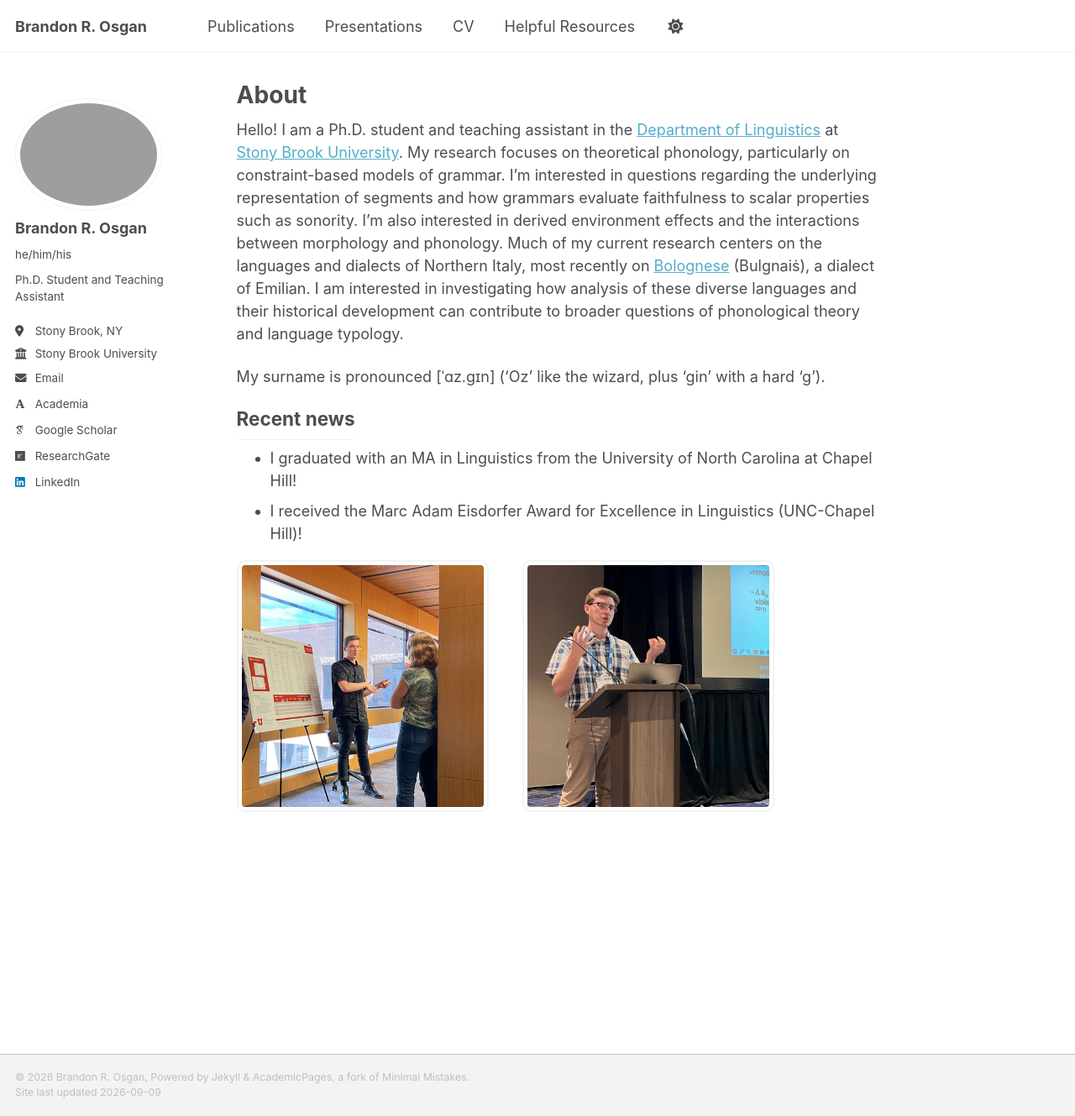
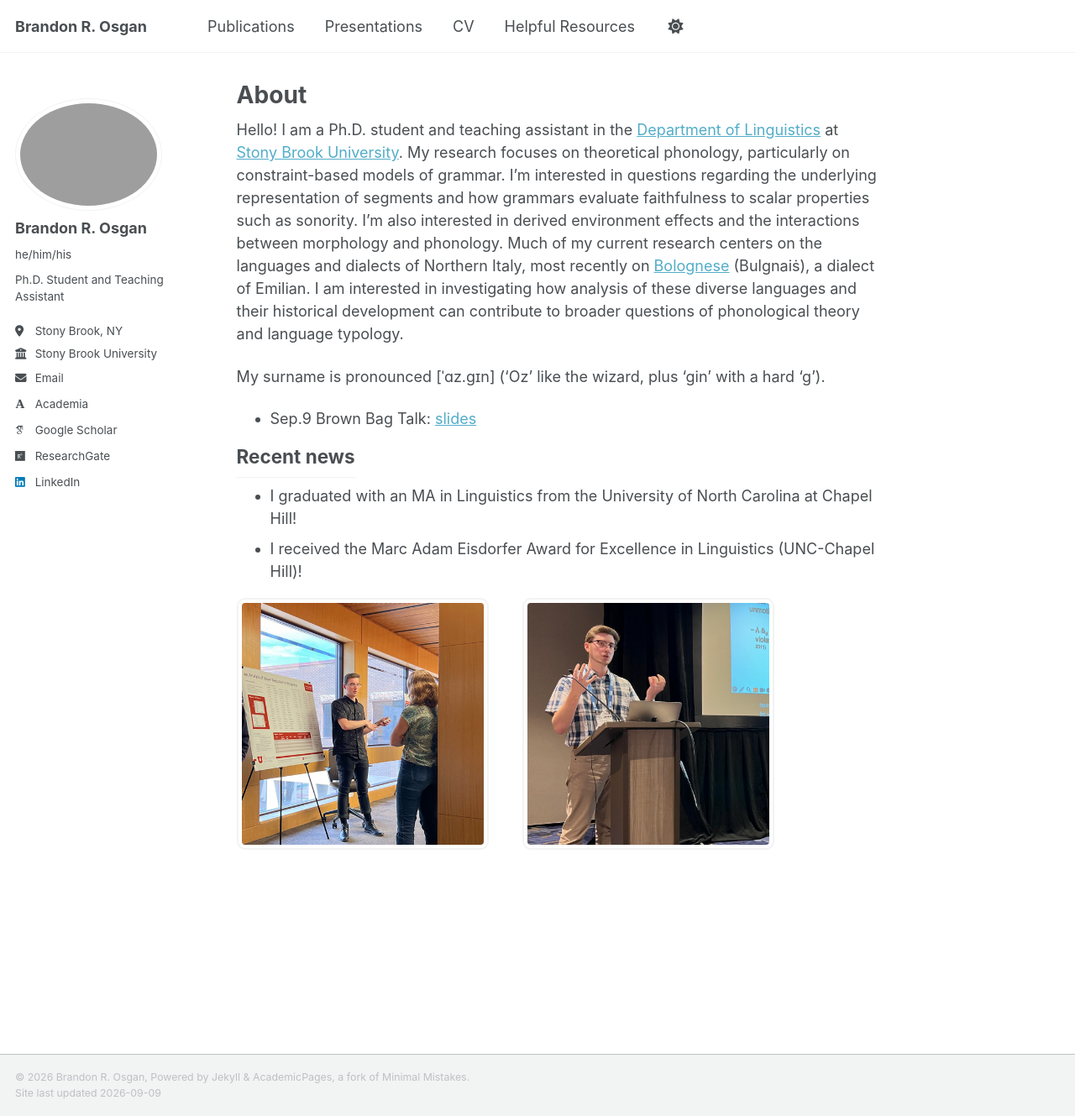
Before and after one commit to bosgan/bosgan.github.io, a Jekyll site: the page built from _pages/about.md, in a window 1280 px wide and 1329 px high. Shown: the whole window at 84% size. Built offline with Jekyll 4.4.1, drawn with Linux system fonts in a browser that asks for light colours; some web fonts are replaced; a script that is not in the unit is left out.

Commit message:
Update about.md

```diff
--- a/_pages/about.md
+++ b/_pages/about.md
@@ -13,6 +13,8 @@ Hello! I am a Ph.D. student and teaching assistant in the [Department of Linguis
 
 My surname is pronounced [ˈɑz.gɪn] ('Oz' like the wizard, plus 'gin' with a hard 'g').
 
+* Sep.9 Brown Bag Talk: [slides](files/Derived_environments_and_GHG.pdf)
+
 <h2 style="display: inline;">Recent news</h2>
 
 * I graduated with an MA in Linguistics from the University of North Carolina at Chapel Hill!
```
